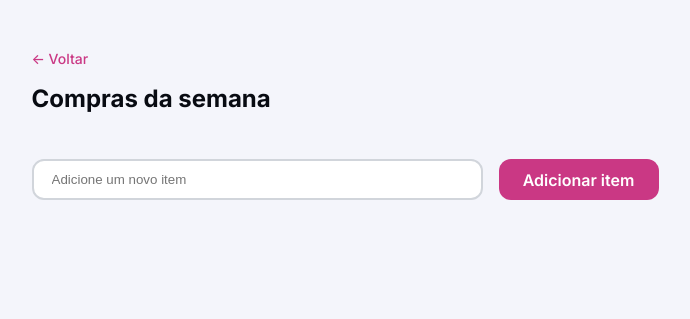
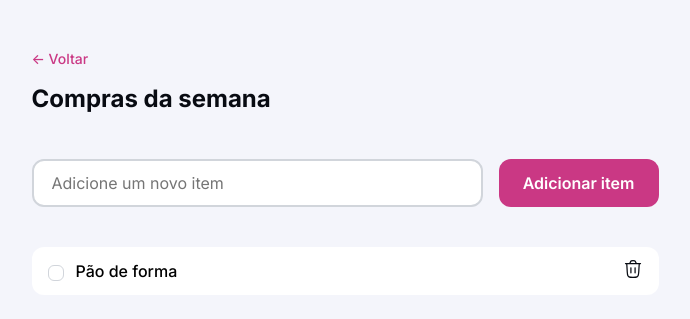
Before and after one commit to pedroairees/quicklist, a plain HTML site: page index.html in a window 1280 px wide. Shown: the part 87-406 px from the top of the page, without its empty margins (295-985 px from the left). Drawn offline with Linux system fonts and the light colour scheme.

Commit message:
part. html done

```diff
--- a/assets/global.css
+++ b/assets/global.css
@@ -71,11 +71,22 @@ form {
     display: grid;
     grid-template-columns: 28.1875rem auto;
     gap: 1rem;
+    margin-bottom: 2.5rem;
 
     & input {
         padding: .6875rem 1.125rem;
         border: 2px solid var(--border-primary);
         border-radius: .75rem;
+        font: 400 1rem/140% var(--ff-inter);
+        transition: border .5s;
+
+        &:hover {
+            border: 2px solid var(--border-hover);
+        }
+        &:focus {
+            border-color: var(--color-brand);
+            outline: none;
+        }
     }
 
     & button {
@@ -85,5 +96,10 @@ form {
         padding: .625rem 1.5rem;
         border: none;
         border-radius: .75rem;
+        transition: background-color .5s;
+
+        &:hover {
+            background-color: var(--color-brand-hover);
+        }
     }
 }
--- a/assets/index.css
+++ b/assets/index.css
@@ -1,2 +1,3 @@
 @import url('https://fonts.googleapis.com/css2?family=Inter:ital,opsz,wght@0,14..32,100..900;1,14..32,100..900&display=swap');
 @import url(./global.css);
+@import url(./item-list.css);
--- /dev/null
+++ b/assets/item-list.css
@@ -0,0 +1,54 @@
+.item {
+    display: flex;
+    justify-content: space-between;
+    align-items: center;
+    padding: .75rem 1rem;
+    background-color: var(--background-secondary);
+    border-radius: .75rem;
+
+    & button {
+        all: unset;
+        transition: transform .5s;
+
+        &:hover {
+            transform: scale(1.5);
+        }
+    }
+}
+
+.item-name {
+    display: flex;
+    align-items: center;
+    vertical-align: middle;
+    gap: .75rem;
+
+    & input {
+        display: none;
+    }
+
+    & label {
+        font: 500 1rem/1.5rem var(--ff-inter);
+
+        &::before {
+            content: "";
+            display: inline-block;
+            width: 1rem;
+            height: 1rem;
+            background-color: var(--background-secondary);
+            border: 1px solid var(--border-primary);
+            border-radius: .375rem;
+            margin-right: .75rem;
+            vertical-align: middle;
+        }
+    }
+
+    & input:hover + label::before {
+        border: 2px solid var(--border-hover);
+    }
+
+    & input:checked + label::before {
+        background: url(../images/checked.svg) center;
+        background-color: var(--color-brand);
+        border: none;
+    }
+}
--- a/index.html
+++ b/index.html
@@ -19,6 +19,18 @@
                 <input type="text" id="add-item" placeholder="Adicione um novo item">
                 <button>Adicionar item</button>
             </form>
+
+            <div class="itens-list">
+                <div class="item">
+                    <div class="item-name">
+                        <input type="checkbox" name="pao-forma" id="pao-forma">
+                        <label for="pao-forma">Pão de forma</label>
+                    </div>
+                    <button class="btn-dell-item"><img src="./images/bin.svg" alt="Imagem ilustrativa de um lixeira"></button>
+                </div>
+
+
+            </div>
         </div>
     </main>
 
```
Also changed, not shown: images/checked.svg (added).
